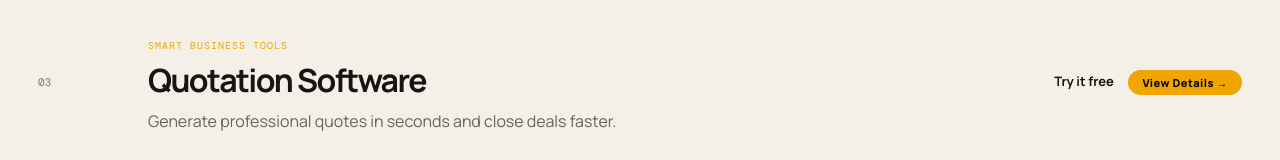
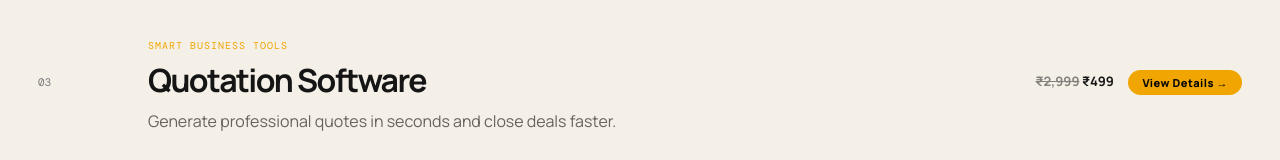
Before and after one commit to Bhargav3131/Inpixel-Network, a Next.js app: page / in a window 1280 px wide. Shown: the part 1647-1807 px from the top of the page. Built offline with nearby package versions, Linux system fonts and the light colour scheme; no server answers.

Commit message:
fix(home): quotation price shown as strikethrough 2999 + 499

```diff
--- a/app/page.jsx
+++ b/app/page.jsx
@@ -92,7 +92,7 @@ export default function HomePage() {
               <h3>Quotation Software</h3>
               <p>Generate professional quotes in seconds and close deals faster.</p>
             </div>
-            <b>Try it free <span className="fresh-view-cta">View Details →</span></b>
+            <b><s style={{opacity:0.5}}>₹2,999</s> ₹499 <span className="fresh-view-cta">View Details →</span></b>
           </Link>
           <Link href="/webdevelopment">
             <span>04</span>
```
